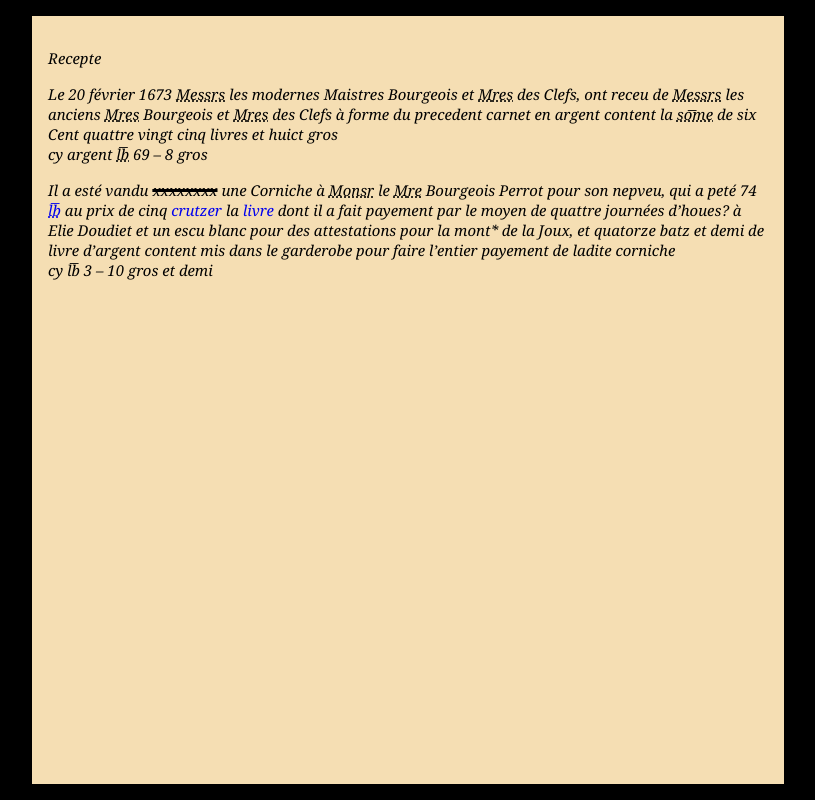
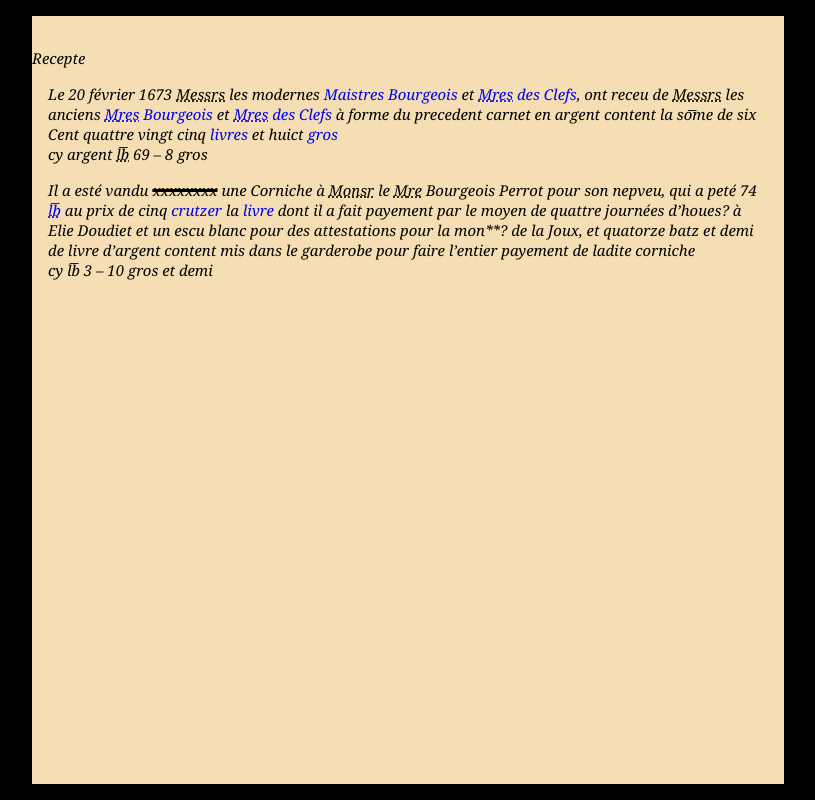
Before and after one commit to felileg/exercices_edition, a plain HTML site: page docs/files/quittance_1.html in a window 1280 px wide. Shown: the whole page, without its empty margins (232-1047 px from the left). Drawn offline with Linux system fonts and the light colour scheme; a web font is replaced by a local one.

Commit message:
balisage

```diff
--- a/docs/files/quittance_1.html
+++ b/docs/files/quittance_1.html
@@ -8,14 +8,16 @@
 </head>
 
     <body class="manuscrit">
-        <p>Recepte</p>
+        <p class="marge">Recepte</p>
 
-        <p>Le 20 février 1673 <abbr title="Messieurs">Mess<sup>rs</sup></abbr> les modernes Maistres Bourgeois et <abbr title="Maistres">M<sup>res</sup></abbr> des Clefs, ont receu de <abbr title="Messieurs">Mess<sup>rs</sup></abbr> les anciens <abbr title="Maistres">M<sup>res</sup></abbr> Bourgeois et <abbr title="Maistres">M<sup>res</sup></abbr> des Clefs à forme du precedent carnet en argent content la <abbr title="somme">so͞me</abbr> de six Cent quattre vingt cinq livres et huict gros<br/>
-        cy argent <abbr title="livres faibles">l͞b</abbr> 69 – 8 <span>gros</span></p>
+        <p>
+            Le 20 février 1673 <abbr title="Messieurs">Mess<sup>rs</sup></abbr> les modernes <a href="index_entites.html#maitre_bourgeois">Maistres Bourgeois</a> et <a href="index_entites.html#maitre_des_clefs"><abbr title="Maistres">M<sup>res</sup></abbr> des Clefs</a>, ont receu de <abbr title="Messieurs">Mess<sup>rs</sup></abbr> les anciens <a href="index_entites.html#maitre_bourgeois"><abbr title="Maistres">M<sup>res</sup></abbr> Bourgeois</a> et <a href="index_entites.html#maitre_des_clefs"><abbr title="Maistres">M<sup>res</sup></abbr> des Clefs</a> à forme du precedent carnet en argent content la so͞me de six Cent quattre vingt cinq <a href="index_entites.html#livre">livres</a> et huict <a href="index_entites.html#gros">gros</a><br/>
+            cy argent <abbr title="livres faibles">l͞b</abbr> 69 – 8 <span>gros</span>
+        </p>
 
         <p>
             Il a esté vandu <span class="caviardage">xxxxxxxx</span> une Corniche à <abbr title="Monsieur">Mons<sup>r</sup></abbr> le <abbr title="Maistre">M<sup>re</sup></abbr> Bourgeois Perrot pour son nepveu, qui a peté 74 <a href="index_entites.html#livre_faible
-            "><abbr title="livres faibles">l͞b</abbr></a> au prix de cinq <a href="index_entites.html#kreutzer" class="monnaies">crutzer</a> la <a href="index_entites.html#livre">livre</a> dont il a fait payement par le moyen de quattre journées d’<span class="incertain">houes</span> à Elie Doudiet et un escu blanc pour des attestations pour la mont* de la Joux, et quatorze batz et demi de livre d’argent content mis dans le garderobe pour faire l’entier payement de ladite corniche<br/>
+            "><abbr title="livres faibles">l͞b</abbr></a> au prix de cinq <a href="index_entites.html#kreutzer" class="monnaies">crutzer</a> la <a href="index_entites.html#livre">livre</a> dont il a fait payement par le moyen de quattre journées d’<span class="incertain">houes</span> à Elie Doudiet et un escu blanc pour des attestations pour la <span class="incertain">mon**</span> de la Joux, et quatorze batz et demi de livre d’argent content mis dans le garderobe pour faire l’entier payement de ladite corniche<br/>
             cy	l͞b 3 – 10 gros et demi
         </p>
     </body>
--- a/docs/style.css
+++ b/docs/style.css
@@ -55,3 +55,7 @@ a {
 .caviardage {
     text-decoration: line-through 3px;
 }
+
+.marge {
+    margin-left: -1em;
+}
```
Also changed, not shown: docs/files/index_entites.html (+19 -4 lines).
